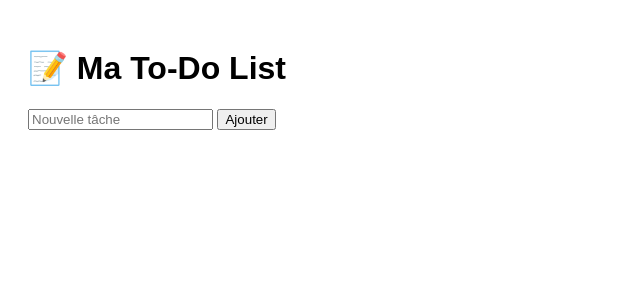
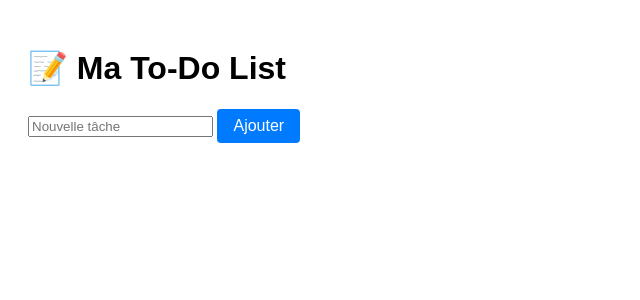
Before and after one commit to YounesK/flask_tasks, a Flask app: page / in a window 1280 px wide. Shown: the top 300 px of the page, without its empty margins (0-640 px from the left). Run offline with Flask 3, Linux system fonts and the light colour scheme.

Commit message:
ajout du fichier css

```diff
--- a/app.py
+++ b/app.py
@@ -16,6 +16,7 @@ def add():
     label = request.form.get('task')
     if label:
         tasks.append({'label': label, 'done': False})
+        print(tasks)
     return redirect(url_for('index'))
 
 @app.route('/toggle/<int:task_id>')
--- /dev/null
+++ b/static/css/style.css
@@ -0,0 +1,31 @@
+body {
+    font-family: sans-serif;
+    padding: 20px;
+}
+
+.done {
+    text-decoration: line-through;
+    color: gray;
+}
+
+button {
+    background: none;
+    border: none;
+    cursor: pointer;
+    font-size: 1.2em;
+}
+
+/* Style spécifique pour le bouton d'ajout */
+button[type="submit"] {
+    background-color: #007BFF;
+    border: none;
+    color: white;
+    padding: 8px 16px;
+    font-size: 1em;
+    border-radius: 4px;
+    cursor: pointer;
+}
+
+button[type="submit"]:hover {
+    background-color: #0056b3;
+}
--- a/templates/index.html
+++ b/templates/index.html
@@ -3,10 +3,7 @@
 <head>
     <meta charset="UTF-8">
     <title>Ma To-Do List</title>
-    <style>
-        body { font-family: sans-serif; padding: 20px; }
-        .done { text-decoration: line-through; color: gray; }
-    </style>
+    <link rel="stylesheet" href="{{ url_for('static', filename='css/style.css') }}">
 </head>
 <body>
     <h1>📝 Ma To-Do List</h1>
@@ -17,10 +14,10 @@
     </form>
 
     <ul>
-        {% for i, task in tasks %}
+        {% for task in tasks %}
             <li>
                 <form action="{{ url_for('toggle', task_id=loop.index0) }}" method="get" style="display:inline;">
-                    <button type="submit">
+                    <button type="submit" aria-label="Toggle task">
                         {% if task.done %}✅{% else %}⬜{% endif %}
                     </button>
                 </form>
```
